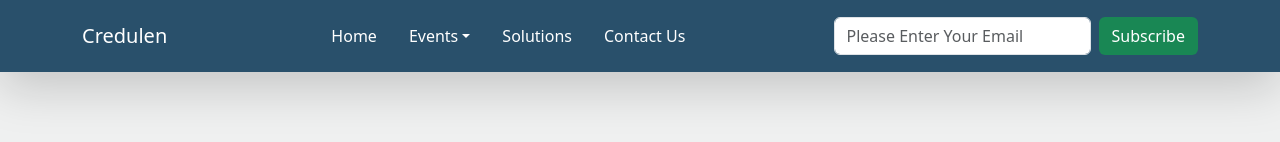
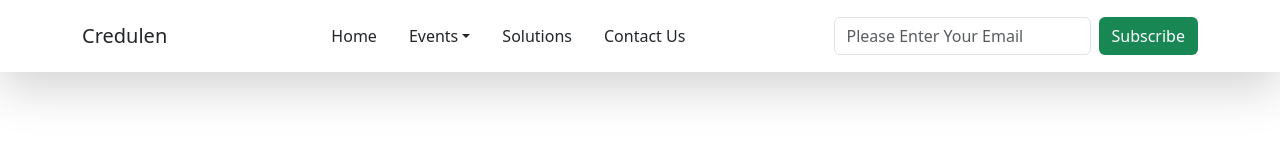
Before and after one commit to credulen/credulen_blog, a Next.js app: page / in a window 1280 px wide. Shown: the top 142 px of the page. Built offline with nearby package versions, Linux system fonts and the light colour scheme; no server answers.

Commit message:
change to white

```diff
--- a/app/globals.css
+++ b/app/globals.css
@@ -93,7 +93,8 @@ body {
 
 body {
   color: rgb(var(--foreground-rgb));
-  background-color: var(--pry_color_light);
+  /* background-color: var(--pry_color_light); */
+  background-color: white;
 }
 
 a {
--- a/components/Cards.js
+++ b/components/Cards.js
@@ -33,9 +33,10 @@ export const HighlightCard = (props) => {
           alt="Picture of the author"
         />
 
-        <div className="card-body nav_bg">
-          <h5 className="card-title text-white">{props?.attributes?.title}</h5>
-          <p className="card-text text-white">
+        {/* <div className="card-body nav_bg"> */}
+        <div className="card-body">
+          <h5 className="card-title text-dark">{props?.attributes?.title}</h5>
+          <p className="card-text text-dark">
             {props?.attributes?.description.split(" ").splice(0, 10).join(" ") +
               "..."}
           </p>
@@ -74,9 +75,10 @@ export const ArticleCard = (props) => {
           // height={250}
           alt="Picture of the author"
         />
-        <div className="card-body nav_bg">
-          <h5 className="card-title text-white">{props?.attributes?.title}</h5>
-          <p className="card-text text-white">
+        <div className="card-body">
+          {/* <div className="card-body nav_bg"> */}
+          <h5 className="card-title text-dark">{props?.attributes?.title}</h5>
+          <p className="card-text text-dark">
             {" "}
             {props?.attributes?.description.split(" ").splice(0, 10).join(" ") +
               "..."}
--- a/components/Navbar.js
+++ b/components/Navbar.js
@@ -15,9 +15,10 @@ const Navbars = () => {
   // const show = () => setIsOpen(true);
 
   return (
-    <nav className="navbar navbar-expand-lg sticky-top nav_bg shadow-lg py-3">
+    <nav className="navbar navbar-expand-lg sticky-top bg-white shadow-lg py-3">
+      {/* <nav className="navbar navbar-expand-lg sticky-top nav_bg shadow-lg py-3"> */}
       <div className="container-fluid container">
-        <a className="navbar-brand text-white" href="/">
+        <a className="navbar-brand text-dark" href="/">
           Credulen
         </a>
         {/* <Link className="navbar-brand text-white" href="/">
@@ -50,7 +51,7 @@ const Navbars = () => {
           <ul className="navbar-nav mx-auto mb-2 mb-lg-0">
             {/* <li className="nav-item"> */}
             <a
-              className="nav-link active text-white me-3"
+              className="nav-link active text-dark me-3"
               aria-current="page"
               href="/"
               // onClick={(e) => {
@@ -68,7 +69,7 @@ const Navbars = () => {
 						</li> */}
             <li className="nav-item dropdown">
               <a
-                className="nav-link dropdown-toggle text-white me-3"
+                className="nav-link dropdown-toggle text-dark me-3"
                 href="#"
                 role="button"
                 data-bs-toggle="dropdown"
@@ -78,25 +79,25 @@ const Navbars = () => {
               </a>
               <ul className="dropdown-menu">
                 <li>
-                  <a className="dropdown-item" href="/webinars">
+                  <a className="dropdown-item text-dark" href="/webinars">
                     Webinars
                   </a>
                 </li>
 
                 <li>
-                  <a className="dropdown-item" href="/conferences">
+                  <a className="dropdown-item text-dark" href="/conferences">
                     Conferences
                   </a>
                 </li>
               </ul>
             </li>
             <li className="nav-item">
-              <a href="/solutions" className="nav-link text-white me-3">
+              <a href="/solutions" className="nav-link text-dark me-3">
                 Solutions
               </a>
             </li>
             {/* <li className="nav-item"> */}
-            <a href="/contact" className="nav-link text-white">
+            <a href="/contact" className="nav-link text-dark">
               Contact Us
             </a>
             {/* </li> */}
```
